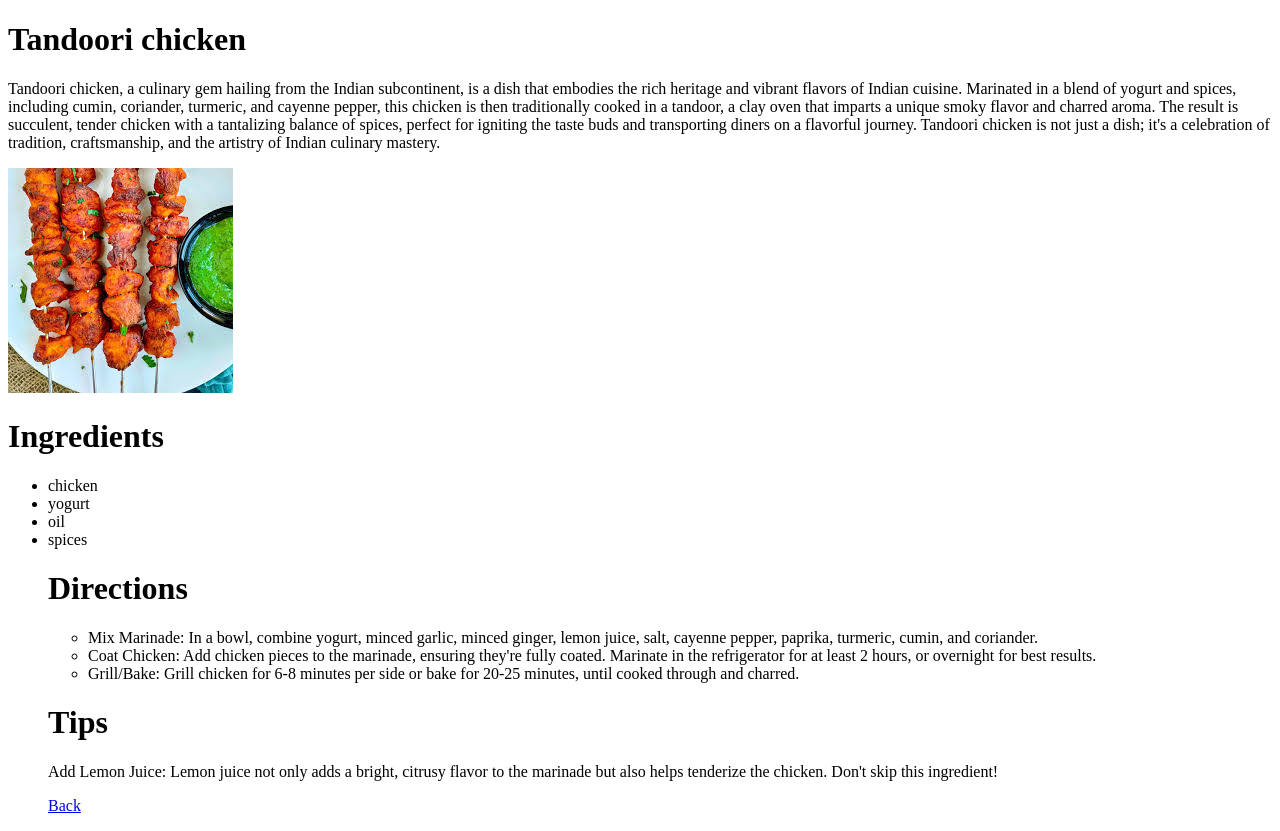
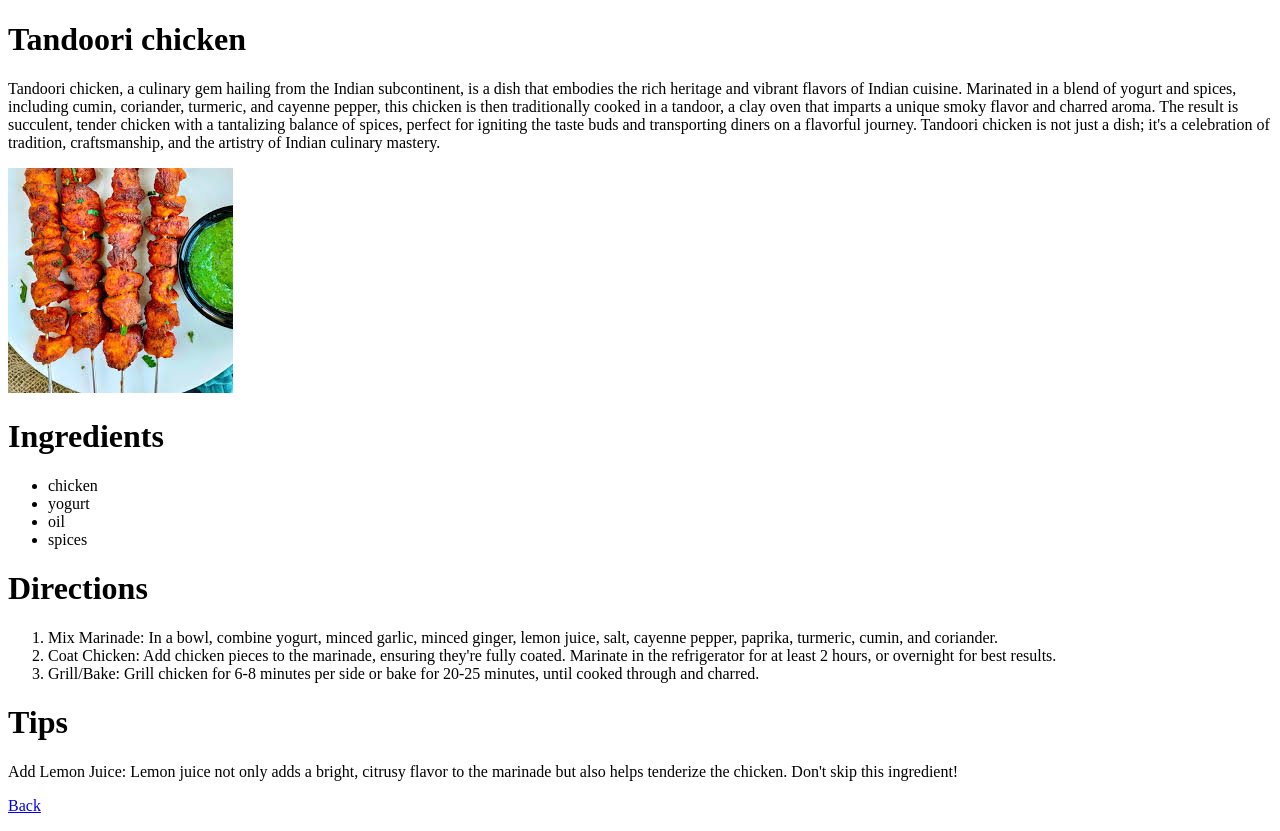
Before and after one commit to jeyanthsp/jey123, a plain HTML site: page tandoori.html in a window 1280 px wide. Drawn offline with Linux system fonts and the light colour scheme.

Commit message:
tandoori.html

```diff
--- a/tandoori.html
+++ b/tandoori.html
@@ -16,14 +16,15 @@
 <li>yogurt</li>
 <li>oil</li>
 <li>spices</li>
+</ul>
 <h1>Directions</h1>
-<ul>
+<ol>
     <li>Mix Marinade: In a bowl, combine yogurt, minced garlic, minced ginger, lemon juice, salt, cayenne pepper, paprika, turmeric, cumin, and coriander.
     </li>
      <li>Coat Chicken: Add chicken pieces to the marinade, ensuring they're fully coated. Marinate in the refrigerator for at least 2 hours, or overnight for best results.
     </li>
     <li>Grill/Bake: Grill chicken for 6-8 minutes per side or bake for 20-25 minutes, until cooked through and charred.</li>
-    </ul>
+    </ol>
     <h1>Tips</h1>
     <p>Add Lemon Juice: Lemon juice not only adds a bright, citrusy flavor to the marinade but also helps tenderize the chicken. Don't skip this ingredient!</p>
     <a href="index.html">Back</a>
```
